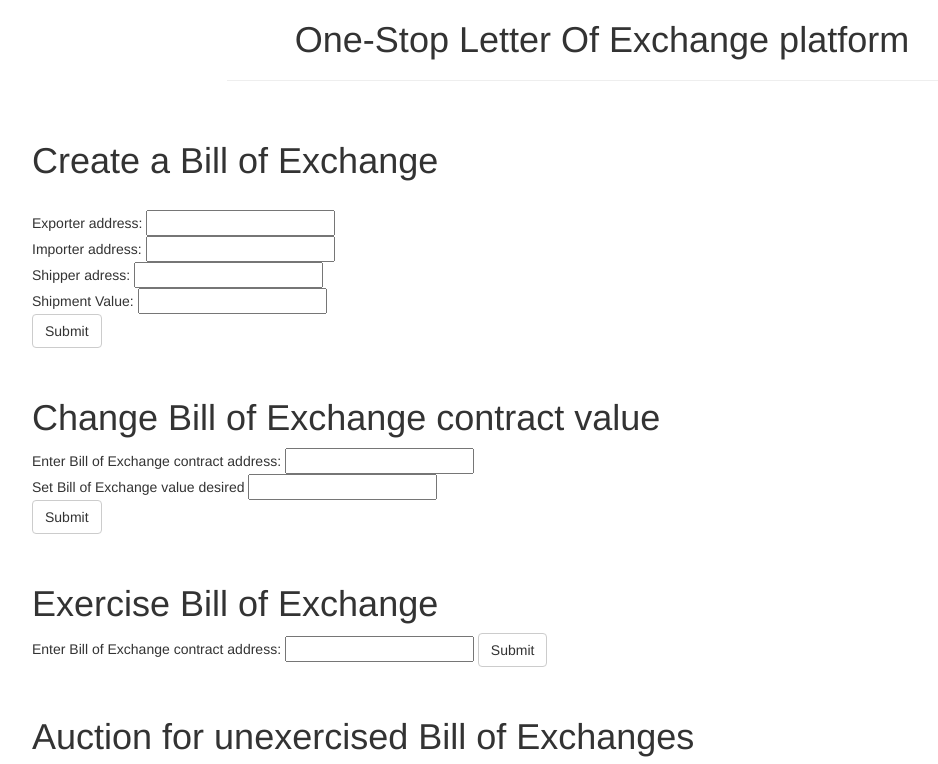
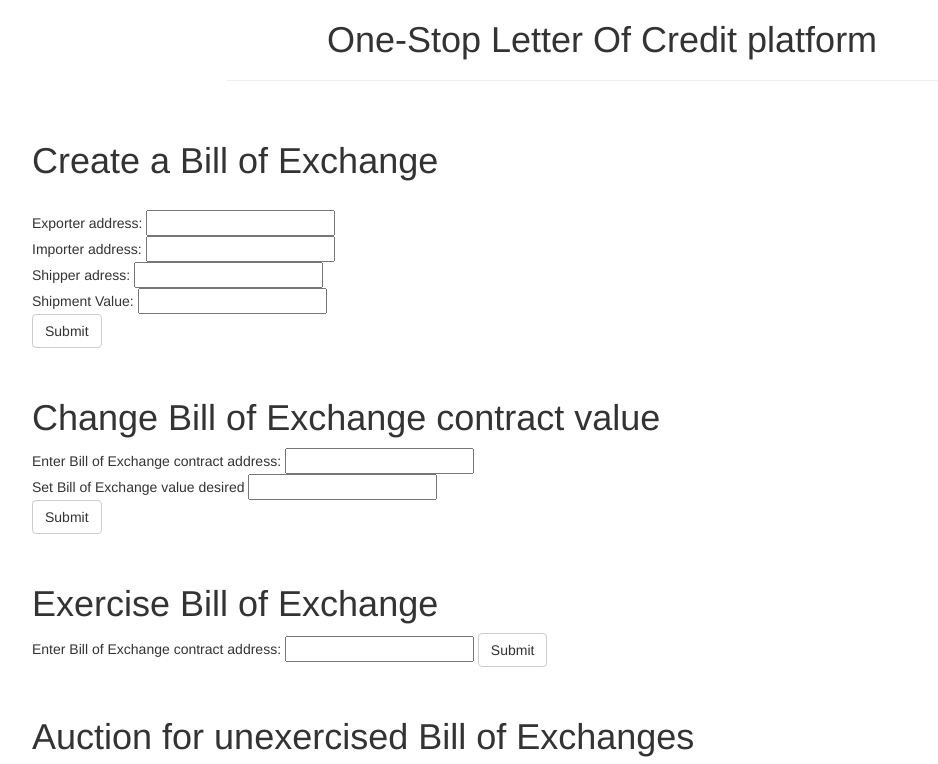
Before and after one commit to jordenseet/Blockchain, a website: page Ethereum/Inter-Bank Bill Of Exchange/src/index.html in a window 1280 px wide. Shown: the top 764 px of the page, without its empty margins (38-976 px from the left). Drawn offline with nearby package versions, Linux system fonts and the light colour scheme; files whose address does not match are found by name.

Commit message:
change html name

```diff
--- a/Ethereum/Inter-Bank Bill Of Exchange/src/index.html
+++ b/Ethereum/Inter-Bank Bill Of Exchange/src/index.html
@@ -21,7 +21,7 @@
     <div class="container">
       <div class="row">
         <div class="col-xs-12 col-sm-8 col-sm-push-2">
-          <h1 class="text-center">One-Stop Letter Of Exchange platform</h1>
+          <h1 class="text-center">One-Stop Letter Of Credit platform</h1>
           <hr/>
           <br/>
         </div>
```
Also changed, not shown: Ethereum/Inter-Bank Bill Of Exchange/build/contracts/LetterOfCredit.json, Ethereum/Inter-Bank Bill Of Exchange/build/contracts/Migrations.json.
